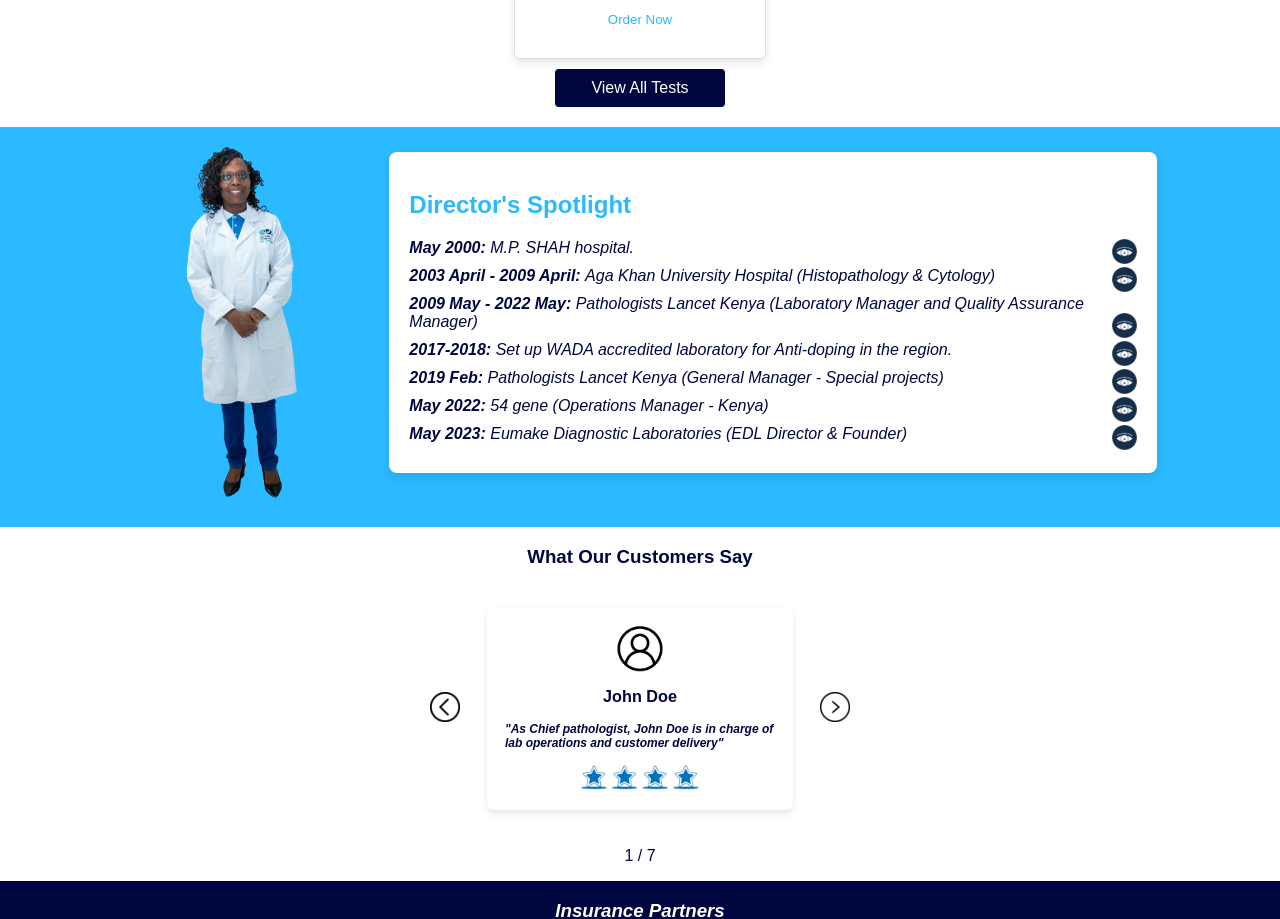
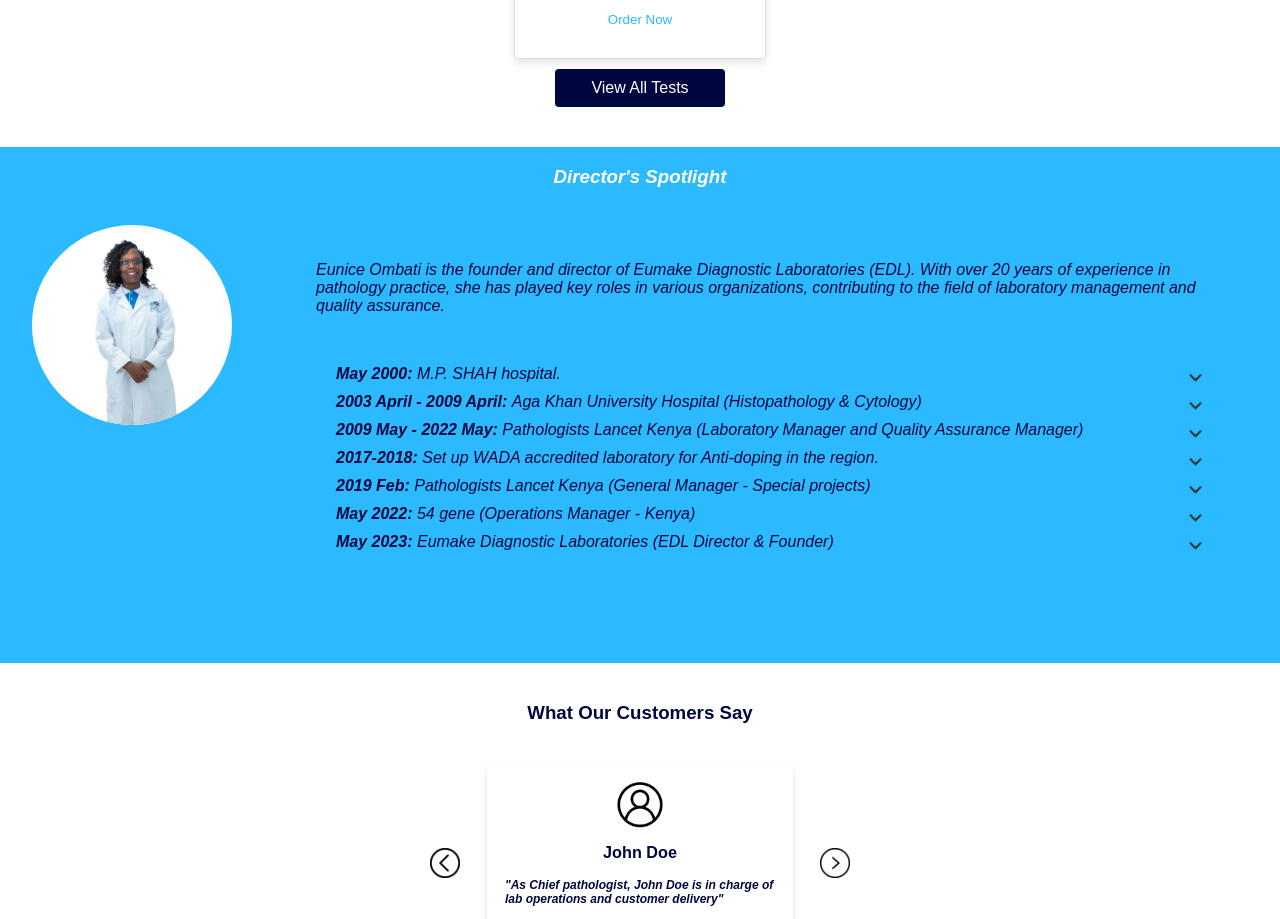
Before and after one commit to ondicho/eumake-labs, a React (Vite) app: page / in a window 1280 px wide. Shown: the part 1140-2059 px from the top of the page. Built offline with nearby package versions, Linux system fonts and the light colour scheme; a web font is replaced by a local one.

Commit message:
director spotlight

```diff
--- a/src/assets/css/contact.css
+++ b/src/assets/css/contact.css
@@ -49,3 +49,47 @@
     border-radius: 5px;
 
 }
+
+@media (max-width: 768px) {
+    .contact-point{
+        display: flex;
+        flex-direction: column;
+    }
+
+    .contact-text-area {
+        width: 80%!important;
+    }
+
+    .contact-center-form .modal-form-input textarea#message {
+        width: 85%;
+    }
+
+    .contact-point>img{
+        height: 100px;
+    }
+    .contact-center-form .modal-form-input .modal-input {
+        width: 80%;
+    }
+}
+
+@media (max-width: 1200px) {
+    .contact-point{
+        display: flex;
+        flex-direction: column;
+    }
+
+    .contact-text-area {
+        width: 80%!important;
+    }
+
+    .contact-center-form .modal-form-input textarea#message {
+        width: 85%;
+    }
+
+    .contact-point>img{
+        height: 100px;
+    }
+    .contact-center-form .modal-form-input .modal-input {
+        width: 80%;
+    }
+}
--- a/src/assets/css/director.css
+++ b/src/assets/css/director.css
@@ -1,31 +1,51 @@
 /* home.css */
 
 .main-container.testimonials {
+  display: flex;
+  justify-content: space-between;
   position: relative;
   overflow: hidden;
   margin: 20px 0;
+  flex-direction: column!important;
+}
+
+.director-image-container {
+  border-radius: 50%;
+  overflow: hidden;
+  width: 200px;
+  height: 200px;
+  background-color: white !important;
+  margin-top: 2rem;
+  align-self: flex-start;
+  text-align: -webkit-center;
+  margin: 2rem;
+}
+
+.director-image-container > img {
+  width: 100%;
+  height: 150%;
+  object-fit: cover;
+  border-radius: 50%;
 }
 
 .text-area {
+  flex: 1;
   position: relative;
   z-index: 2;
   padding: 20px;
-    background-color: #fff;
   border-radius: 10px;
-    box-shadow: 0 4px 8px rgba(0, 0, 0, 0.1);
-  }
-
-  .testimonials-header {
-    text-align: center;
+  margin: 2rem;
 }
 
 .director-spotlight {
   margin-top: 20px;
+  background-color: #2bb9ff!important;
 }
 
 .director-spotlight h2 {
   font-size: 1.5rem;
   margin-bottom: 10px;
+  color: white!important;
 }
 
 .director-spotlight p {
@@ -47,3 +67,37 @@
 .view-icon.float-right {
   float: right;
 }
+
+.panel-header {
+  top: 5%;
+  right: 5%;
+  text-align: right;
+  float: right;
+}
+
+.testimonials-container {
+  display: flex!important;
+  background-color: #2bb9ff!important;
+  align-items: center;
+}
+
+.italic-bold-director{
+  color: white!important;
+}
+
+@media (max-width: 768px) {
+  .testimonials-container {
+    flex-direction: column;
+    align-items: flex-start; /* Add this line to align items to the start on mobile */
+  }
+
+  .director-image-container {
+    margin-top: 1rem; /* Adjust the margin for smaller screens */
+    align-items: center!important;
+    align-self: center;
+  }
+
+  .director-image-container > img {
+    width: 100px!important;
+  }
+}
--- a/src/assets/css/footer.css
+++ b/src/assets/css/footer.css
@@ -85,6 +85,26 @@ p.unhover:hover {
   color: #00063f!important;
 }
 
+/* Add this CSS to your existing stylesheet */
+
+.socials:hover {
+  transform: scale(1.05);
+  animation: shake 0.04s ease-in-out 2; /* Run the animation twice */
+}
+
+@keyframes shake {
+  0%, 100% {
+    transform: translateX(0);
+  }
+  25%, 75% {
+    transform: translateX(-5px);
+  }
+  50% {
+    transform: translateX(5px);
+  }
+}
+
+
 
 
 @media (max-width: 768px) {
--- a/src/assets/css/home.css
+++ b/src/assets/css/home.css
@@ -114,7 +114,7 @@ img.service-image {
     background-color: white !important;
     border-radius: 8px;
     padding: 20px;
-    box-shadow: 0 4px 8px rgba(0, 0, 0, 0.1);
+    /* box-shadow: 0 4px 8px rgba(0, 0, 0, 0.1); */
     margin-bottom: 30px;
 
 }
@@ -463,9 +463,9 @@ button.meet-staff-button {
         flex-direction: column !important;
     }
 
-    .testimonials img {
+    /* .testimonials img {
         display: none !important;
-    }
+    } */
 
     .testimonials .text-area {
         position: inherit;
--- a/src/assets/css/team.css
+++ b/src/assets/css/team.css
@@ -7,21 +7,39 @@
   .team-members {
     display: flex;
     flex-wrap: wrap;
-    justify-content: space-around;
+    justify-content: center;
     margin-top: 20px;
   }
 
   .team-member {
     width: 300px;
+    height: 400px;
     margin: 20px;
     padding: 20px;
     border: 1px solid #ddd;
     box-shadow: 0 0 10px rgba(0, 0, 0, 0.1);
     background-color: #fff;
+    position: relative;
+  }
+
+  .member-image {
+    height: 45%;
+    overflow: hidden;
+    margin-bottom: 3rem;
+  }
+
+  .member-image img {
+    width: 100%;
+    height: auto;
   }
 
   .member-info {
-    margin-bottom: 20px;
+    position: absolute;
+    bottom: 0;
+    right: 0;
+    padding: 10px;
+    background-color: rgba(255, 255, 255, 0.8);
+    text-align: right;
   }
 
   .member-info h3 {
@@ -33,14 +51,6 @@
     color: #777;
   }
 
-  .member-image img {
-    max-height: 200px; /* Set maximum height */
-    width: auto;
-    margin-bottom: 10px;
-  }
-
   .testimonial {
     color: #555;
   }
-
-  /* Add more styles as needed */
--- a/src/components/layouts/Footer.jsx
+++ b/src/components/layouts/Footer.jsx
@@ -47,10 +47,10 @@ const Footer = () => {
                     <div className="footer-column">
                     <h4>SOCIALS</h4>
                     <ul>
-                        <li><img  className="footer-icon" src={facebook} alt="facebook" /></li>
-                        <li><img  className="footer-icon" src={twitter} alt="twitter" /></li>
-                        <li><img  className="footer-icon" src={instagram} alt="instagram" /></li>
-                        <li><img  className="footer-icon" src={whatsapp} alt="whatsapp" /></li>
+                        <li className='socials'><img  className="footer-icon" src={facebook} alt="facebook" /></li>
+                        <li className='socials'><img  className="footer-icon" src={twitter} alt="twitter" /></li>
+                        <li className='socials'><img  className="footer-icon" src={instagram} alt="instagram" /></li>
+                        <li className='socials'><img  className="footer-icon" src={whatsapp} alt="whatsapp" /></li>
                         </ul>
                     </div>
                     </div>
--- a/src/components/pages/CompanyProfile.jsx
+++ b/src/components/pages/CompanyProfile.jsx
@@ -2,15 +2,19 @@
 
 import React, { useState } from 'react';
 import technician from '../../assets/images/_E5A0964.png';
-import view from '../../assets/images/view.png';
-import '../../assets/css/home.css';
-// import '../../assets/css/director.css';
+import view from '../../assets/images/down-arrow.png';
+import '../../assets/css/director.css';
 
 const CompanyProfile = () => {
   const directorData = {
     name: 'Eunice',
     image: technician,
     profile: 'Company Profile',
+    summary: `
+    Eunice Ombati is the founder and director of Eumake Diagnostic Laboratories (EDL).
+    With over 20 years of experience in pathology practice, she has played key roles in
+    various organizations, contributing to the field of laboratory management and
+    quality assurance.`,
     spotlight: {
       title: "Director's Spotlight",
       content: [
@@ -80,6 +84,7 @@ const CompanyProfile = () => {
     },
   };
 
+
   const [expandedIndex, setExpandedIndex] = useState(null);
 
   const toggleTasks = (index) => {
@@ -88,13 +93,16 @@ const CompanyProfile = () => {
 
   return (
     <div className="main-container testimonials">
+      <div className="panel-header">
+        <h3 className="italic-bold-director">{directorData.spotlight.title}</h3>
+      </div>
+      <div className="testimonials-container">
+        <div className="director-image-container">
           <img src={directorData.image} alt={directorData.name} />
+        </div>
         <div className="text-area">
-        <div className="testimonials-header">
-          <h3 className="italic-bold">{directorData.profile}</h3>
-        </div>
+          <p>{directorData.summary}</p>
           <div className="director-spotlight">
-          <h2>{directorData.spotlight.title}</h2>
             {directorData.spotlight.content.map((event, index) => (
               <div className="director-exp" key={index}>
                 <p>
@@ -126,6 +134,7 @@ const CompanyProfile = () => {
           </div>
         </div>
       </div>
+    </div>
   );
 };
 
--- a/src/components/pages/FAQs.jsx
+++ b/src/components/pages/FAQs.jsx
@@ -50,10 +50,10 @@ const FAQs = () => {
       </div>
       <ul className="faq-list">
         {faqData.map((faq) => (
-          <li key={faq.id} className="faq-item">
+          <li key={faq.id} className="faq-item" onClick={() => toggleAnswer(faq.id)}>
             <div className="faq-question">
               <div className="faq-question-text">{faq.question}</div>
-              <div className="faq-toggle" onClick={() => toggleAnswer(faq.id)}>
+              <div className="faq-toggle">
                 <img
                   className={`faq-toggle-icon ${expandedId === faq.id ? 'expanded' : ''}`}
                   src={down}
--- a/src/components/pages/Team.jsx
+++ b/src/components/pages/Team.jsx
@@ -1,26 +1,34 @@
 // Team.jsx
+
 import React from 'react';
 import '../../assets/css/team.css'; // Import your team-related styles if needed
-import image1 from '../../assets/images/_E5A0792.jpg';
-import image2  from '../../assets/images/_E5A0792.jpg';
+import image1 from '../../assets/images/technician.png';
+import image2 from '../../assets/images/technician.png';
+import image3 from '../../assets/images/technician.png';
 
 const Team = () => {
   const teamMembers = [
     {
       id: 1,
-      name: 'John Doe',
-      position: 'CEO',
-      testimonial: 'Lorem ipsum dolor sit amet, consectetur adipiscing elit. Sed do eiusmod tempor incididunt ut labore et dolore magna aliqua.',
-      imageSrc: image1,
+      name: 'Eunice',
+      position: 'Director',
+      testimonial: 'Passionate leader, driving our team towards excellence in healthcare services.',
+      image: image1,
     },
     {
       id: 2,
-      name: 'Jane Smith',
-      position: 'CTO',
-      testimonial: 'Duis aute irure dolor in reprehenderit in voluptate velit esse cillum dolore eu fugiat nulla pariatur.',
-      imageSrc: image2,
+      name: 'John',
+      position: 'Pathologist',
+      testimonial: 'Dedicated to accurate diagnosis, ensuring the best care for our patients.',
+      image: image2,
     },
-    // Add more team members as needed
+    {
+      id: 3,
+      name: 'Ann',
+      position: 'Receptionist',
+      testimonial: 'Friendly and efficient, providing a welcoming experience for everyone who walks in.',
+      image: image3,
+    },
   ];
 
   return (
@@ -29,12 +37,12 @@ const Team = () => {
       <div className="team-members">
         {teamMembers.map((member) => (
           <div key={member.id} className="team-member">
+            <div className="member-image">
+              <img src={member.image} alt={member.name} />
+            </div>
             <div className="member-info">
               <h3>{member.name}</h3>
               <p>{member.position}</p>
-            </div>
-            <div className="member-image">
-              <img src={member.imageSrc} alt={member.name} />
             </div>
             <div className="testimonial">
               <p>{member.testimonial}</p>
```
Also changed, not shown: src/assets/images/_E5A0792.png (added). Lines whose indentation alone changed are shown as unchanged.
